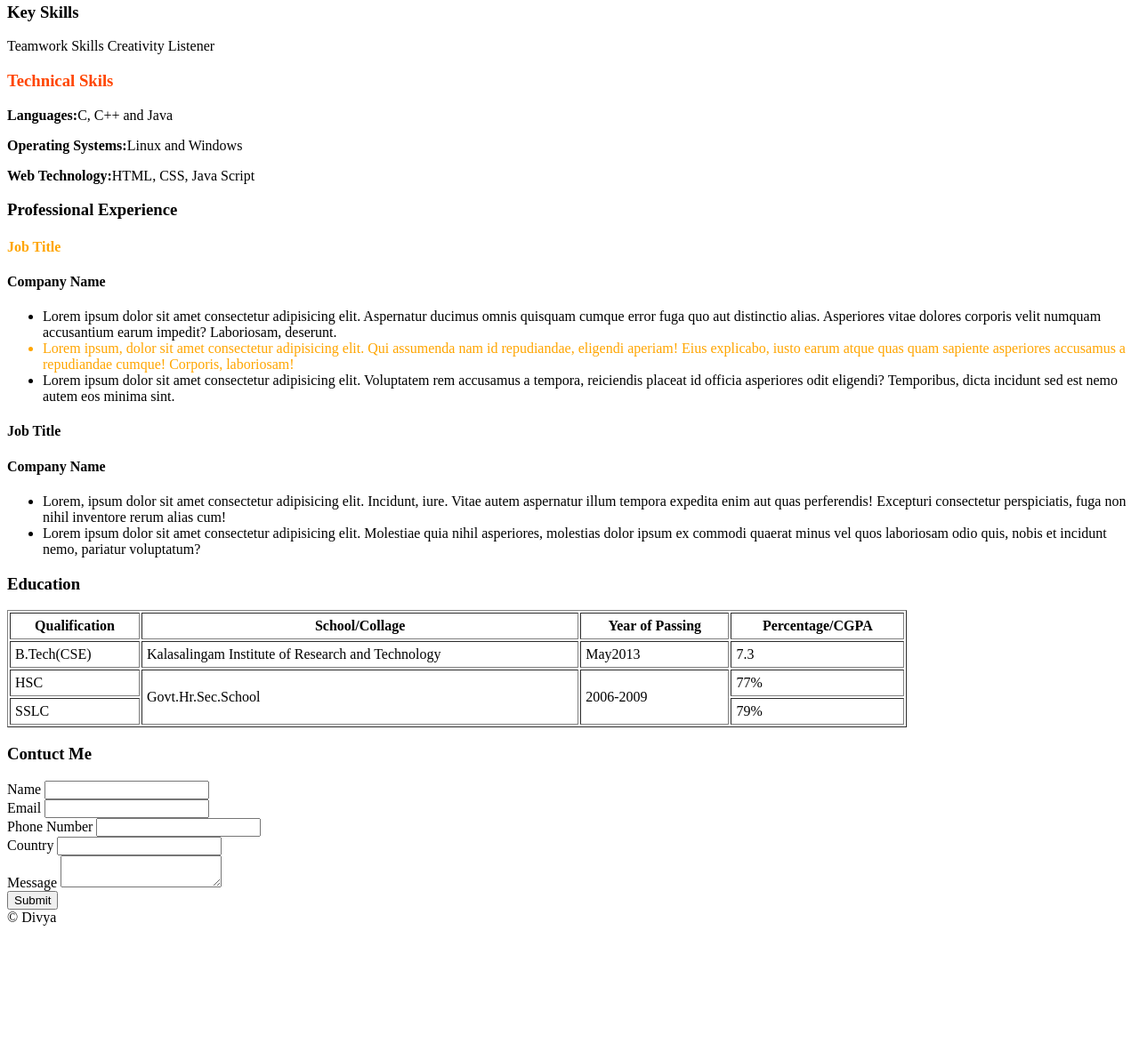
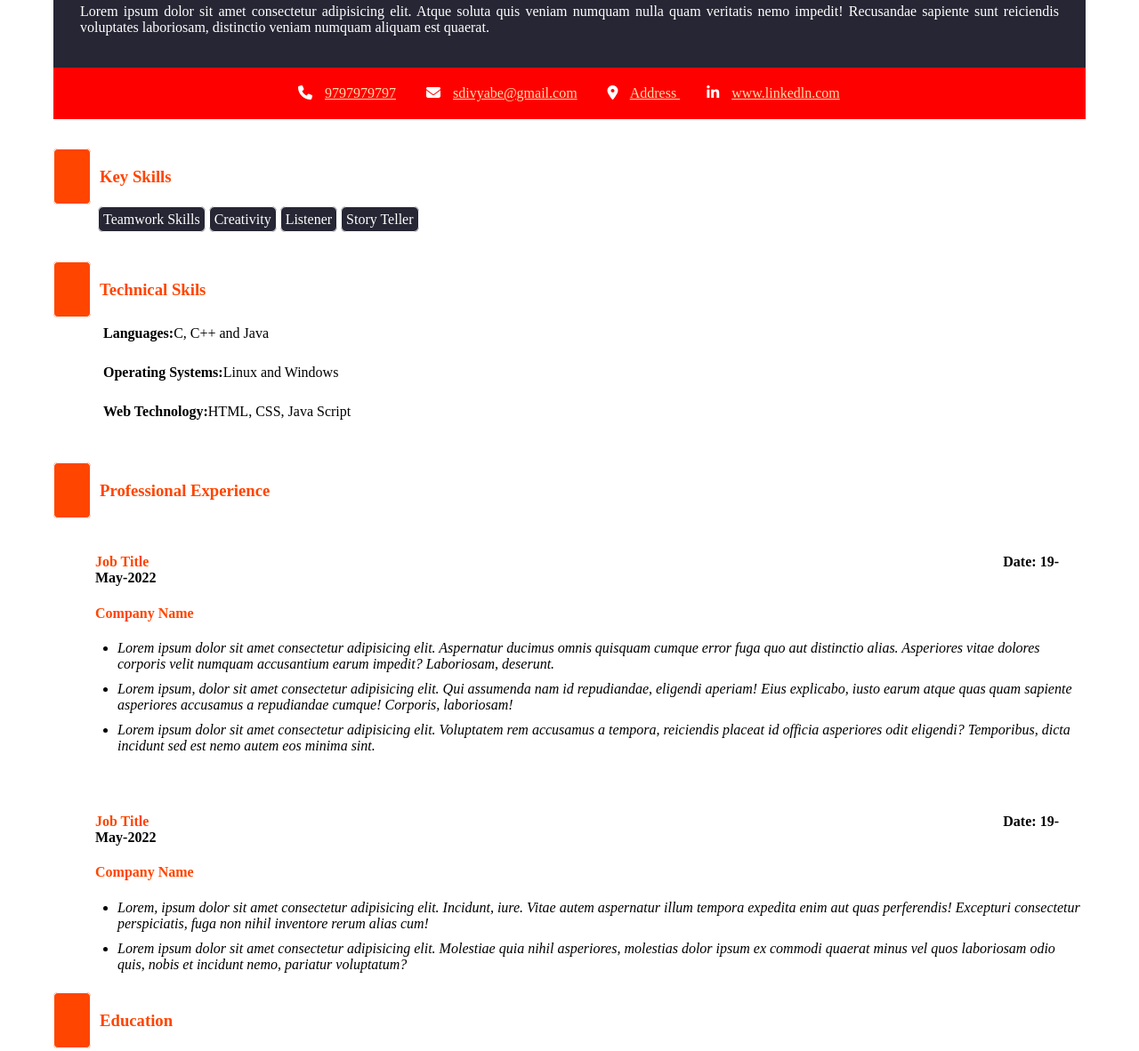
Before and after one commit to sdivyabe/my-practise, a plain HTML site: page index.html in a window 1280 px wide. Shown: the part 213-1395 px from the top of the page at 89% size. Before the commit the page ends 1262 px from the top, so only its background shows below. Drawn offline with Linux system fonts and the light colour scheme.

Commit message:
complete resume

```diff
--- a/index.html
+++ b/index.html
@@ -6,6 +6,7 @@
     <meta name="viewport" content="width=device-width, initial-scale=1.0" />
     <title>Resume Project</title>
     <link rel="stylesheet" href="style.css" />
+    <script src="https://kit.fontawesome.com/1ce860d93d.js" crossorigin="anonymous"></script>
   </head>
   <body>
     <header>
@@ -13,41 +14,49 @@
       <!-- Heading Tag -->
       <h1>Divya</h1>
       <h2>Software Engineer</h2>
-      <p>
+      <p id="white">
         Lorem ipsum dolor sit amet consectetur adipisicing elit. Atque soluta
         quis veniam numquam nulla quam veritatis nemo impedit! Recusandae
         sapiente sunt reiciendis voluptates laboriosam, distinctio veniam
         numquam aliquam est quaerat.
       </p>
+    </header>
       <!-- Inline Tag -->
       <nav>
+        <i class="fa-solid fa-phone"></i>
         <a href="tel: 12334453">9797979797</a>
+        <i class="fa-solid fa-envelope"></i>
         <a href="mailto:sdivyabe@gmail.com">sdivyabe@gmail.com</a>
+        <i class="fa-solid fa-location-dot"></i>
         <a
           href="https://www.google.com/maps/place/Nagavara,+Bengaluru,+Karnataka/@13.0397013,77.5960594,14z/data=!3m1!4b1!4m5!3m4!1s0x3bae1782c59f1f99:0x536d89574c4f1216!8m2!3d13.0421565!4d77.6135776"
           target="_blank"
-          >Address</a
-        >
+          >Address
+        </a>
+        <i class="fa-brands fa-linkedin-in"></i>
+        <a href="https://www.linkedin.com/uas/login-submit">www.linkedln.com</a>
       </nav>
-    </header>
+
     <section>
-      <h3>Key Skills</h3>
-      <p>
+
+      <h3><span class="red-box"></span>Key Skills</h3>
+      <div id="skills">
         <span>Teamwork Skills</span>
         <span>Creativity</span>
         <span>Listener</span>
-      </p>
+        <span>Story Teller</span>
+      </div>
     </section>
     <section class="parent">
-      <h3 class="orange">Technical Skils</h3>
-      <p><strong>Languages:</strong>C, C++ and Java</p>
-      <p><strong>Operating Systems:</strong>Linux and Windows</p>
-      <p><strong>Web Technology:</strong>HTML, CSS, Java Script</p>
+      <h3 class="orange"><span class="red-box"></span>Technical Skils</h3>
+      <p id="technicalskills"><strong>Languages:</strong>C, C++ and Java</p>
+      <p id="technicalskills"><strong>Operating Systems:</strong>Linux and Windows</p>
+      <p id="technicalskills"><strong>Web Technology:</strong>HTML, CSS, Java Script</p>
     </section>
     <section>
-      <h3>Professional Experience</h3>
+      <h3><span class="red-box"></span>Professional Experience</h3>
       <section>
-        <h4 class="orange">Job Title</h4>
+        <h4 class="orange">Job Title<span id="date">Date: 19-May-2022</span></h4>
         <h4>Company Name</h4>
         <ul>
           <li>
@@ -56,7 +65,7 @@
             Asperiores vitae dolores corporis velit numquam accusantium earum
             impedit? Laboriosam, deserunt.
           </li>
-          <li class="orange">
+          <li>
             Lorem ipsum, dolor sit amet consectetur adipisicing elit. Qui
             assumenda nam id repudiandae, eligendi aperiam! Eius explicabo,
             iusto earum atque quas quam sapiente asperiores accusamus a
@@ -71,7 +80,7 @@
         </ul>
       </section>
       <section>
-        <h4>Job Title</h4>
+        <h4>Job Title<span id="date">Date: 19-May-2022</span></h4>
         <h4>Company Name</h4>
         <ul>
           <li>
@@ -89,8 +98,8 @@
         </ul>
       </section>
     </section>
-    <h3>Education</h3>
-    <table border="1px solid" cellpadding="5" cellspactin="1" width="80%">
+    <h3><span class="red-box"></span>Education</h3>
+    <table width="100%";>
       <tr>
         <th>Qualification</th>
         <th>School/Collage</th>
@@ -115,7 +124,8 @@
       </tr>
     </table>
     <form>
-      <h3>Contuct Me</h3>
+      <h3><span class="red-box"></span>Contuct Me</h3>
+      <section id="form">
       <div>
         <label for="username">Name</label>
         <input id="username" type="text" />
@@ -136,8 +146,9 @@
         <label for="message">Message</label>
         <textarea id="message"></textarea>
       </div>
-      <input type="submit" />
+      <input type="submit" id="submit" />
+      </section>
     </form>
-    <footer>&copy; Divya</footer>
+    <footer><strong>&copy; Divya</strong></footer>
   </body>
 </html>
--- a/style.css
+++ b/style.css
@@ -1,21 +1,135 @@
+body {
+    margin: 60px;
+    min-width: 80px;
+}
 header {
-
+    background-color: #262634;
+    padding-top: 30px;
+    padding-left: 30px;
+    padding-bottom: 20px;
+    padding-right: 30px;
+    color: orangered;
+    text-align: justify;
+}
+nav {
+    background-color: red;
+    padding: 20px;
+    padding-left: 275px;
 }
 h1 {
 
 }
 h2 {
-
+    color: white;
 }
 h3 {
-
+    color: orangered;
+    padding-top: 15px;
 }
 h4 {
-
+    color: orangered;
+    margin-left: 47px;
+}
+#white {
+    color: white;
+}
+a {
+    color: navajowhite;
+    text-align: center;
+    padding-right: 30px;
+}
+i {
+    color: white;
+    padding-right: 10px;
+}
+#skills {
+    padding-top: 10px;
+    margin-left: 45px;
+}
+span {
+    border: 1px solid;
+    background-color: #262634;
+    padding: 5px;
+    color: white;
+    border-radius: 6px;
+}
+.red-box {
+    border: 1px solid;
+    background-color: orangered;
+    border-radius: 5px;
+    padding: 20px;
+    margin-right: 10px;
+}
+#technicalskills {
+    margin-left: 56px;
+    padding-top: 10px;
+}
+#date {
+    margin-left: 960px;
+    border: none;
+    background-color: white;
+    padding: 0px;
+    color: black;
+    border-radius: 0px;
+}
+li {
+    font-style: italic;
+    padding-bottom: 10px;
+    margin-left: 32px;
+}
+section {
+    padding-top: 20px;
 }
 .parent .orange{
     color: orangered;
 }
 section .orange{
-    color: orange;
+    color: orangered;
 }
+table, th, td {
+    border: 1px solid;
+    margin-top: 30px;
+    margin-left: 52px;
+    border-collapse: collapse;
+}
+th, td {
+    padding: 10px;
+    text-align: left;
+  }
+tr:hover {
+    background-color: azure;
+}
+th{
+    background-color: beige;
+}
+#form {
+    margin-left: 48px;
+}
+#username {
+    margin-left: 70px;
+}
+#email {
+    margin-left: 70px;
+}
+#phNumber {
+    margin-left: 12px;
+}
+#country {
+    margin-left: 56px;
+}
+#message {
+    margin-left: 52px;
+}
+#submit {
+    margin-left: 70px;
+    background-color: green;
+    color: whitesmoke;
+    border: none;
+}
+div {
+    padding: 5px;
+}
+footer {
+    padding: 20px;
+    font-size: 20px;
+}
```
